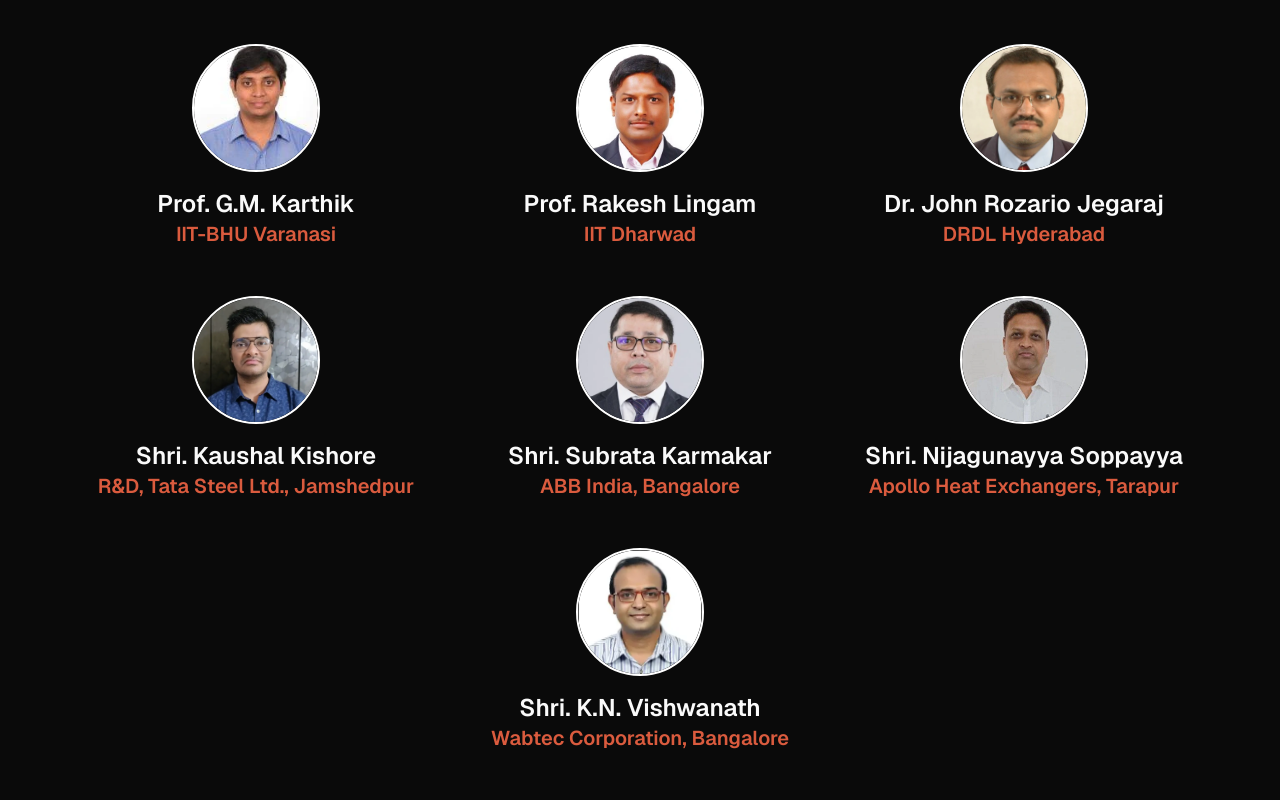
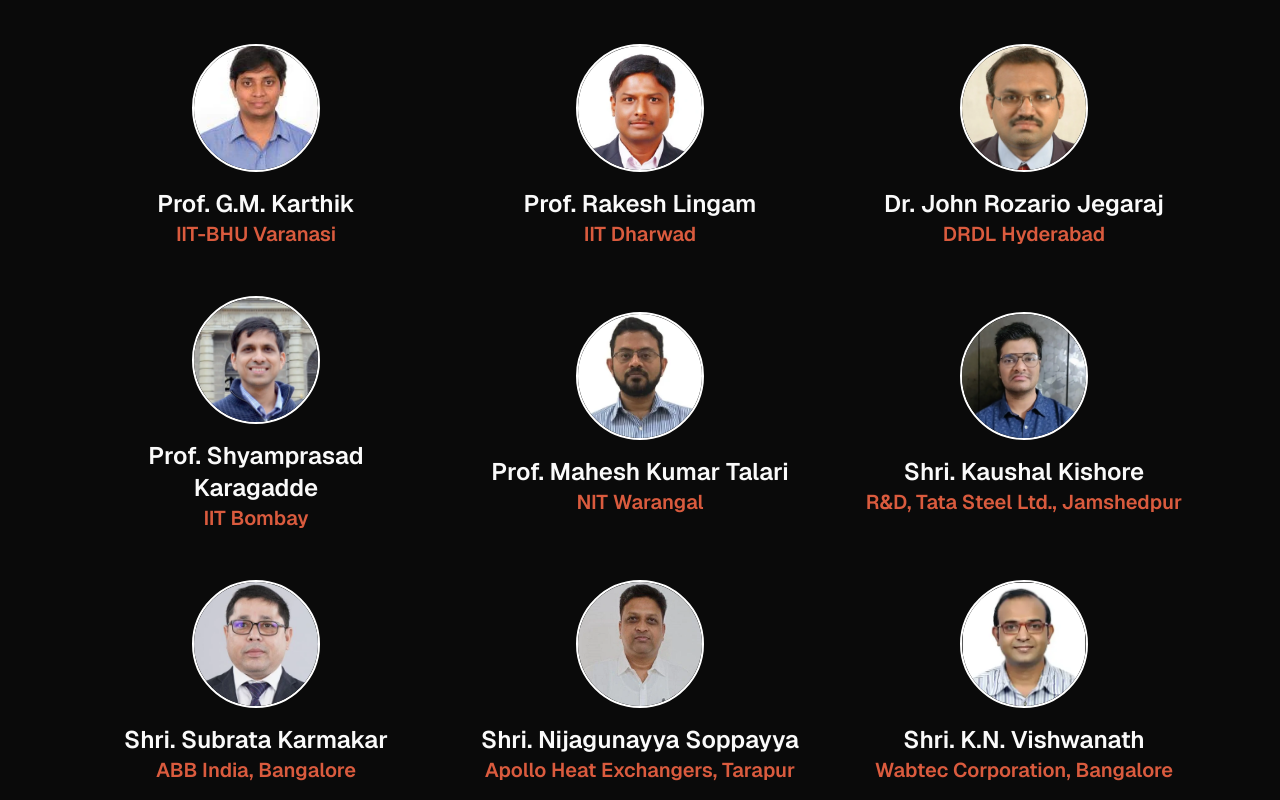
Before and after one commit to ncwam-bphc/website, a Next.js app: page /speakers in a window 1280 px wide. Shown: the part 1180-1980 px from the top of the page. Before the commit the page ends 1948 px from the top, so only its background shows below. Built offline with nearby package versions, Linux system fonts and the light colour scheme.

Commit message:
added new speakers

```diff
--- a/src/assets/speakers/speakers.ts
+++ b/src/assets/speakers/speakers.ts
@@ -11,6 +11,8 @@ import SubrataKarmakar from "./Subrata karmakar.webp";
 import NijagunayyaSoppayya from "./Nijagunayya.webp";
 import KNVishwanath from "./Vishwanath KN.webp";
 import KaushalKishore from "./kaushalkishore.webp"
+import ShyamprasadKaragadde from "./Shyamprasad Karagadde.webp"
+import MaheshKumarTalari from "./Mahesh Kumar Talari.webp"
 const speakers = [
   {
     name: "Dr. M. Vasudevan",
@@ -58,6 +60,16 @@ const speakers = [
     imageUrl: JohnRozarioJegaraj,
   },
   {
+    name: "Prof. Shyamprasad Karagadde",
+    institution: "IIT Bombay",
+    imageUrl: ShyamprasadKaragadde,
+  },
+  {
+    name: "Prof. Mahesh Kumar Talari",
+    institution: "NIT Warangal",
+    imageUrl: MaheshKumarTalari,
+  },
+  {
     name: "Shri. Kaushal Kishore",
     institution: "R&D, Tata Steel Ltd., Jamshedpur",
     imageUrl: KaushalKishore,
```
Also changed, not shown: src/assets/speakers/Mahesh Kumar Talari.webp (added), src/assets/speakers/Shyamprasad Karagadde.webp (added).
